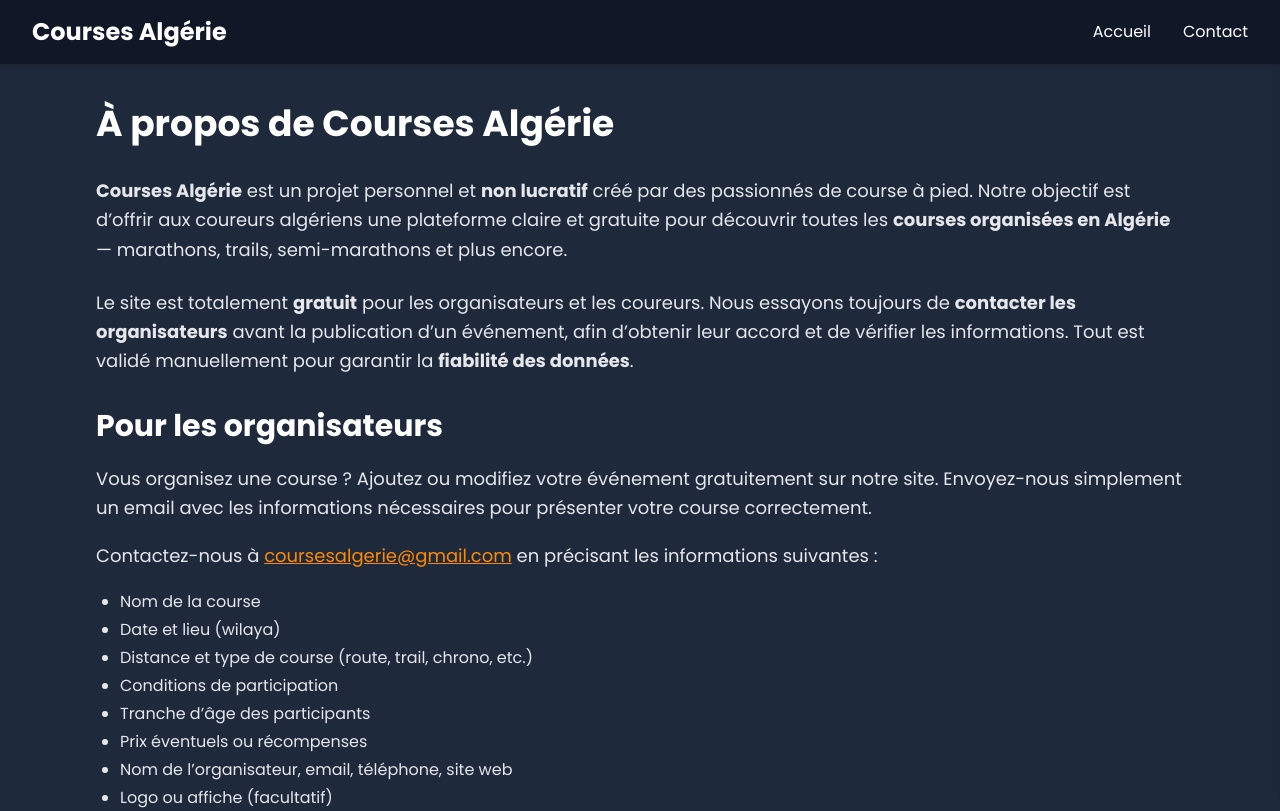
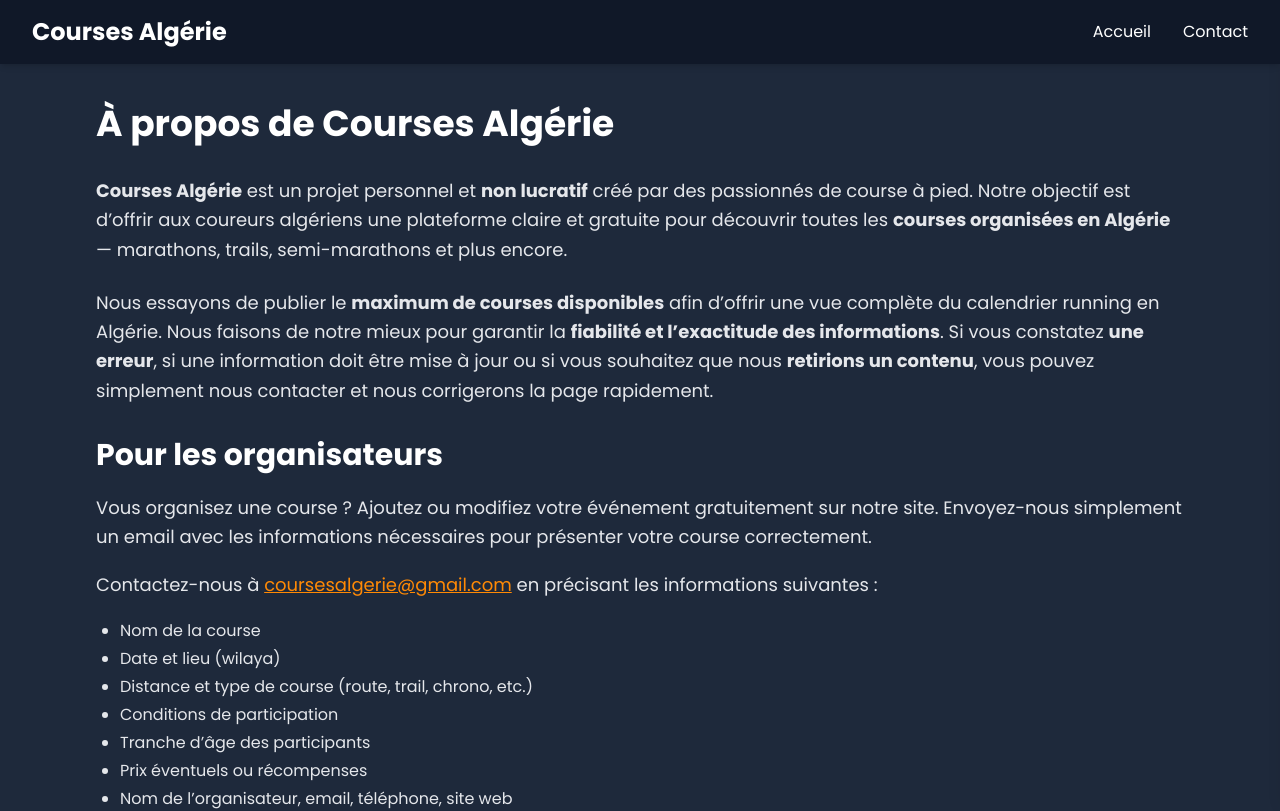
Before and after one commit to KadMohamedAli/run_algeria, a Next.js app: page /contact in a window 1280 px wide. Shown: the top 811 px of the page. Built offline with nearby package versions, Linux system fonts and the light colour scheme; no server answers.

Commit message:
changed at contact page a text

```diff
--- a/src/app/contact/page.jsx
+++ b/src/app/contact/page.jsx
@@ -102,12 +102,15 @@ export default function InfoPage() {
         </p>
 
         <p className="text-gray-200 text-base sm:text-lg leading-relaxed">
-          Le site est totalement <strong>gratuit</strong> pour les organisateurs
-          et les coureurs. Nous essayons toujours de{" "}
-          <strong>contacter les organisateurs</strong> avant la publication d’un
-          événement, afin d’obtenir leur accord et de vérifier les informations.
-          Tout est validé manuellement pour garantir la{" "}
-          <strong>fiabilité des données</strong>.
+          Nous essayons de publier le{" "}
+          <strong>maximum de courses disponibles</strong> afin d’offrir une vue
+          complète du calendrier running en Algérie. Nous faisons de notre mieux
+          pour garantir la{" "}
+          <strong>fiabilité et l’exactitude des informations</strong>. Si vous
+          constatez <strong>une erreur</strong>, si une information doit être
+          mise à jour ou si vous souhaitez que nous{" "}
+          <strong>retirions un contenu</strong>, vous pouvez simplement nous
+          contacter et nous corrigerons la page rapidement.
         </p>
       </article>
 
```
